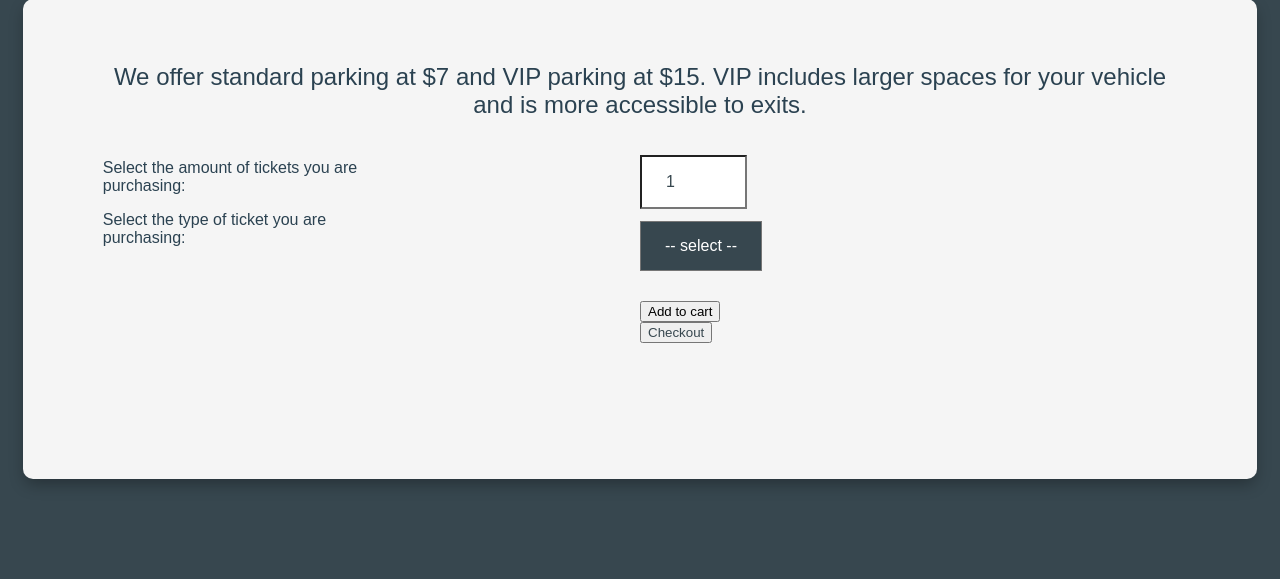
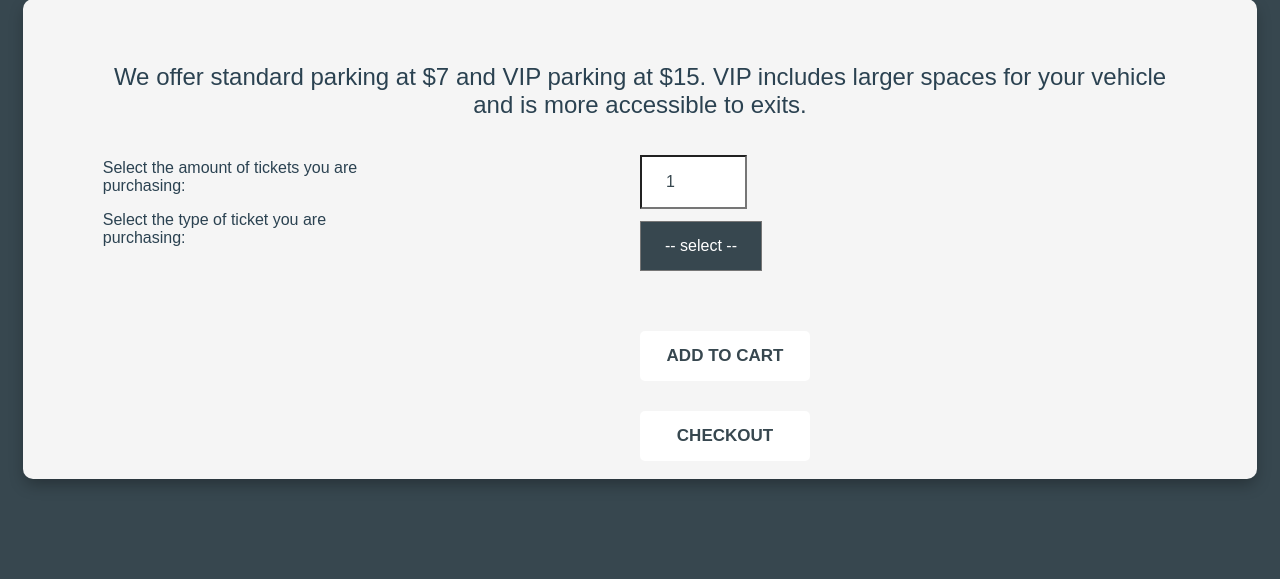
Before and after one commit to priscillaam/webdevproj4, a PHP site: page /src/parking.php in a window 1280 px wide. Shown: the part 536-1115 px from the top of the page. Run offline with PHP 8.4, Linux system fonts and the light colour scheme.

Commit message:
Update style.css

```diff
--- a/css/style.css
+++ b/css/style.css
@@ -300,7 +300,18 @@ h1, a, h2{
   color: #2b4251;
 
 }
+.buttonP {
+  margin: 30px auto 0 auto;
+  width: 170px; height: 50px;
+  background: white;
+  font-weight: 700;
+  text-transform: uppercase;
+  font-size: 17px;
+  border: none;
+  border-radius: 5px;
+  color: #37474f;
 
+}
 /* styling for profile */
 .wrapper {
   display: table-cell;
```
